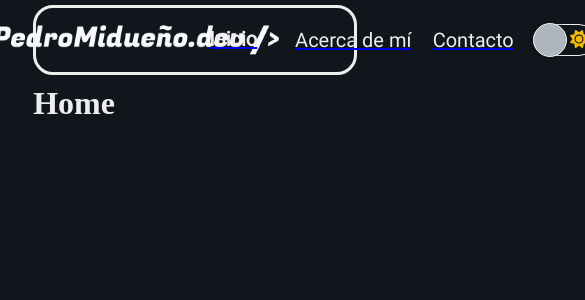
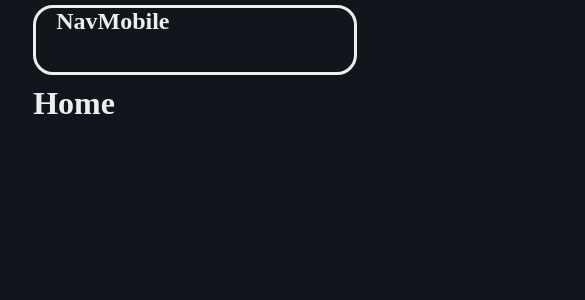
Before and after one commit to PedroMidueno/portfolio-pedromidueno, a React (Vite) app: page / in a window 390 px wide. Shown: the top 300 px of the page, 585 px wide, since content can reach past the window. Built offline with nearby package versions, Linux system fonts and the light colour scheme.

Commit message:
Start responsive for NavBar and add NavBar Mobile component

```diff
--- a/src/App.jsx
+++ b/src/App.jsx
@@ -7,6 +7,7 @@ const Home = lazy(() => import('./components/Home'))
 const About = lazy(() => import('./components/About'))
 const Contact = lazy(() => import('./components/Contact'))
 const AnimatedRoute = lazy(() => import('./components/AnimatedRoute'))
+const NavBarMobile = lazy(() => import('./components/NavBarMobile'))
 
 export default function App() {
 
@@ -16,6 +17,7 @@ export default function App() {
     return (
         <Suspense fallback={<Loader />}>
             <NavBar />
+            <NavBarMobile />
 
             <AnimatedRoute path='/'>
                 <Home />
--- /dev/null
+++ b/src/components/NavBarMobile.jsx
@@ -0,0 +1,11 @@
+import styles from '../styles/NavBarMobile.module.css'
+
+const NavBarMobile =()=> {
+    return (
+        <nav className={styles.nav_mobile}>
+            <h1>NavMobile</h1>
+        </nav>
+    )
+}
+
+export default NavBarMobile
--- a/src/index.css
+++ b/src/index.css
@@ -32,7 +32,7 @@
   --desktop-navigation-font-size: 20px;
   --desktop-captions-font-size: 16px;
 
-  /* Desktop fot weigth variables*/
+  /* Desktop font weigth variables*/
   --desktop-title-font-weigth: 700;
   --desktop-subtitle-font-weigth: 600;
   --desktop-paragraph-font-weigth: 400;
--- a/src/styles/NavBar.module.css
+++ b/src/styles/NavBar.module.css
@@ -25,11 +25,12 @@ nav {
     display: flex;
     justify-content: center;
     align-items: center;
-    min-width: 30%;
+    min-width: 20%;
+    width: 30%;
 }
 
 .logo img {
-    height: 100%;
+    width: 100%;
 }
 
 .links {
@@ -45,3 +46,26 @@ nav.light {
     border: 3px solid var(--dark-color);
     background: var(--light-color);
 }
+
+@media screen and (max-width: 1169px){
+    .logo {
+        min-width: 25%;
+        width: 25%;
+    }
+
+    .links{
+        width: 70%;
+    }
+}
+
+@media screen and (max-width: 959px){
+    nav {
+        padding: 0 20px;
+    }
+}
+
+@media screen and (max-width: 899px){
+    nav{
+        display: none;
+    }
+}
--- /dev/null
+++ b/src/styles/NavBarMobile.module.css
@@ -0,0 +1,9 @@
+.nav_mobile {
+    display: none;
+}
+
+@media screen and (max-width: 899px){
+    .nav_mobile{
+        display: block;
+    }
+}
```
